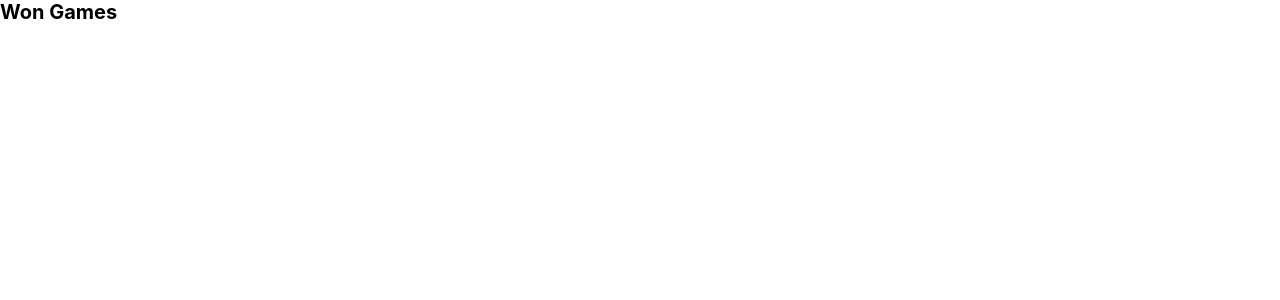
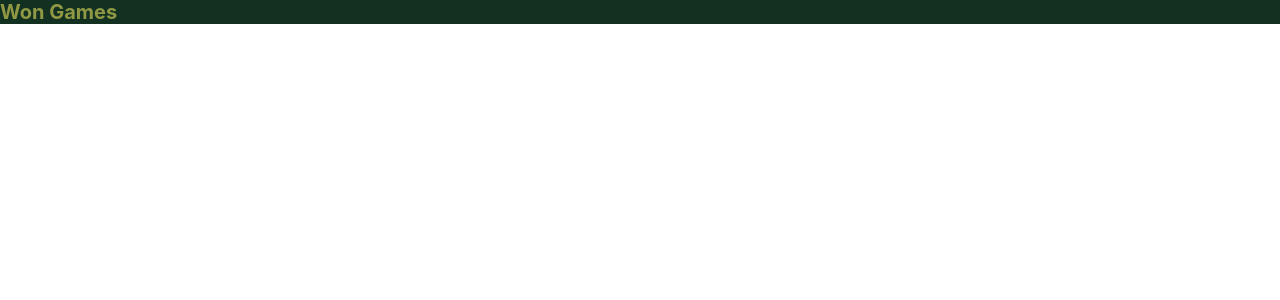
Before and after one commit to Luisgustavom1/won-games, a Next.js app: page / in a window 1280 px wide. Shown: the top 300 px of the page. Built offline with nearby package versions, Linux system fonts and the light colour scheme.

Commit message:
chore: add jest-styled-components

```diff
--- a/package.json
+++ b/package.json
@@ -35,6 +35,7 @@
     "eslint-plugin-react": "^7.32.2",
     "eslint-plugin-react-hooks": "^4.6.0",
     "husky": "^8.0.3",
+    "jest-styled-components": "^7.1.1",
     "jsdom": "^22.0.0",
     "lint-staged": "^13.2.2",
     "prettier": "2.8.8",
--- a/src/components/Main/index.tsx
+++ b/src/components/Main/index.tsx
@@ -1,7 +1,9 @@
+import * as S from './style';
+
 export const Main = () => {
     return (
-        <main>
+        <S.Container>
             <h1>Won Games</h1>
-        </main>
+        </S.Container>
     );
 };
--- /dev/null
+++ b/src/components/Main/style.ts
@@ -0,0 +1,7 @@
+import { styled } from 'styled-components';
+
+export const Container = styled.main`
+    display: flex;
+    background-color: #123121;
+    color: #919844;
+`;
```
Also changed, not shown: 1 other file (tests, documents, lock files or other folders).
